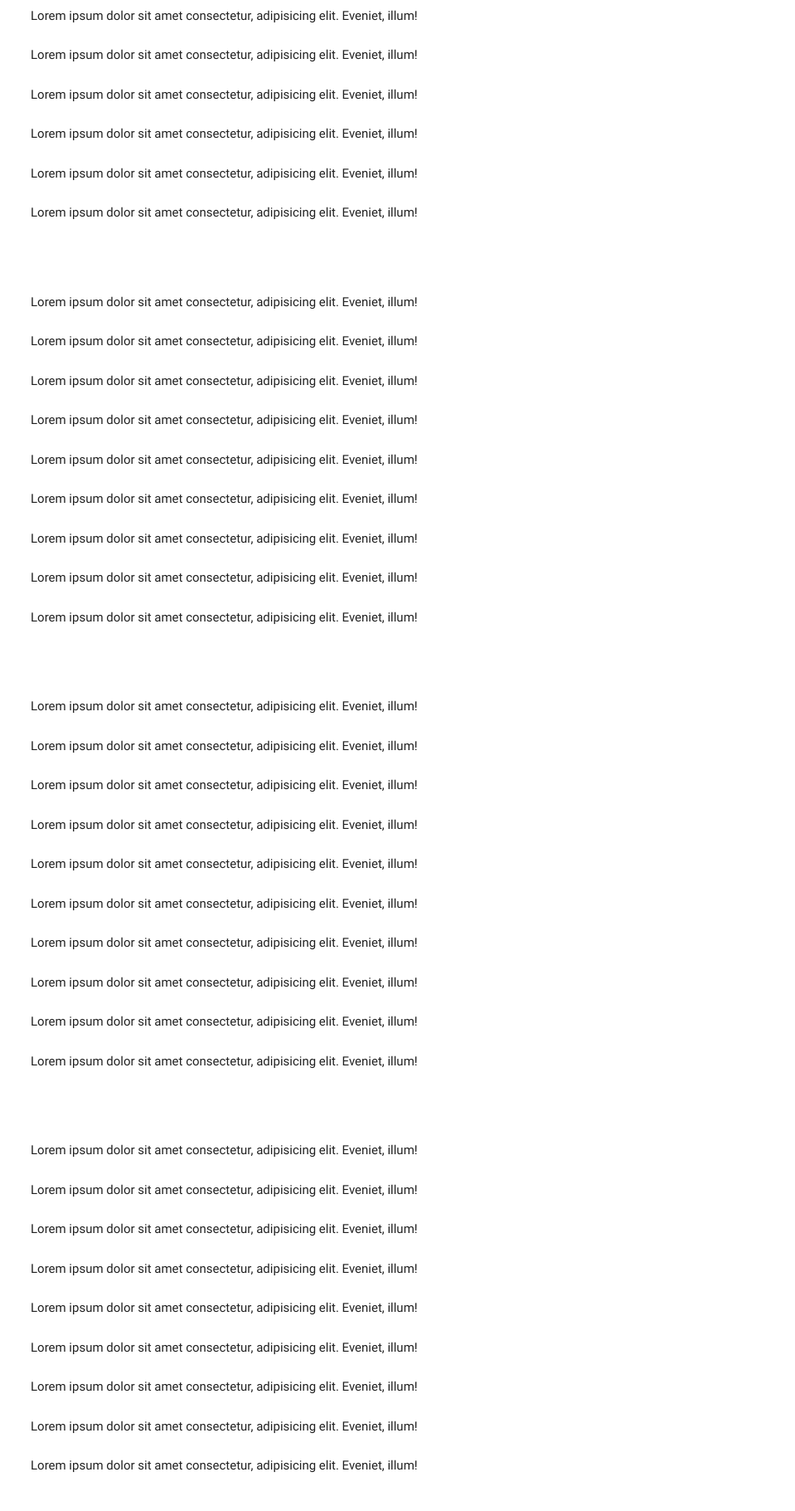
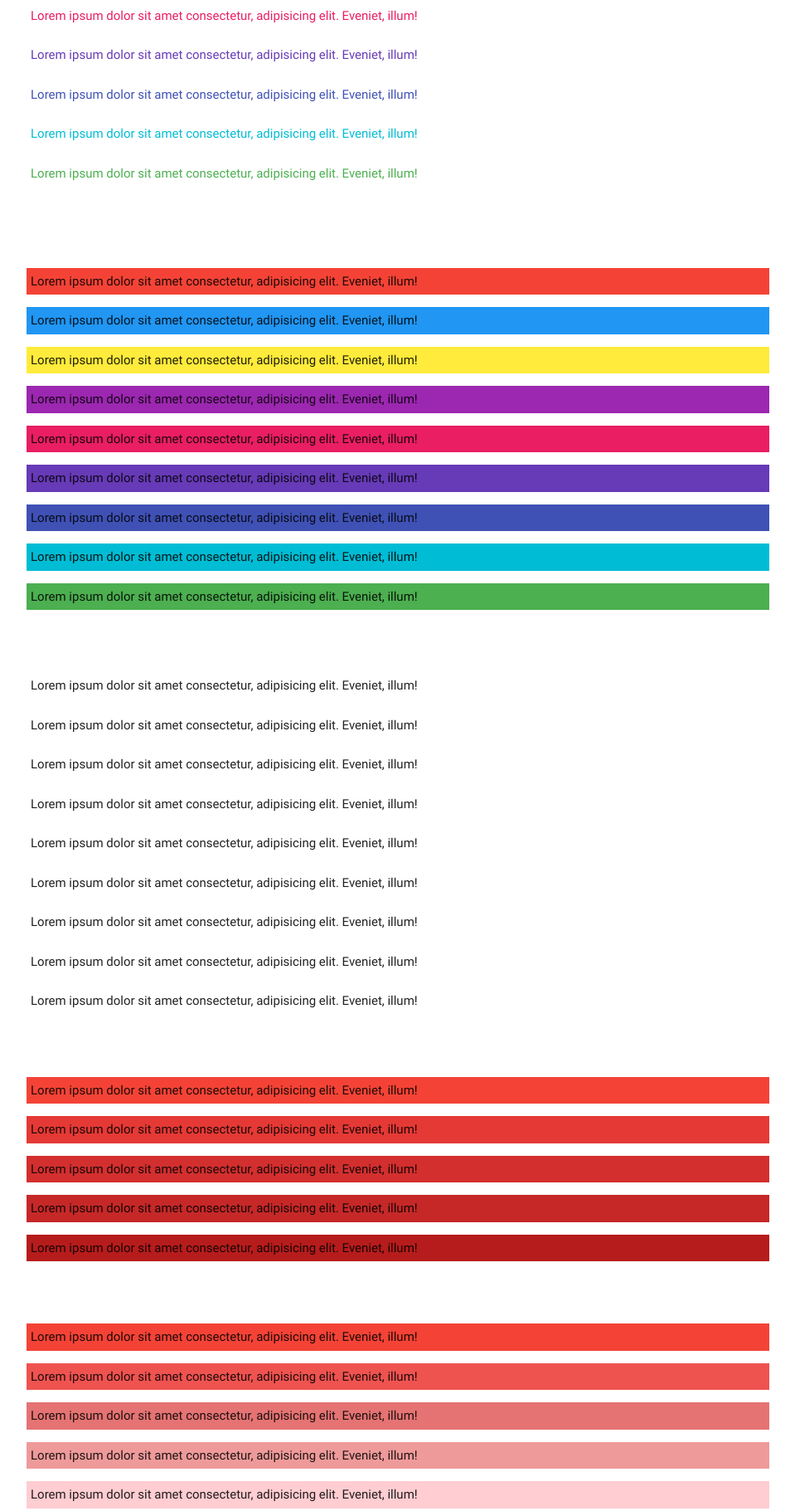
Before and after one commit to theIshantha/Materialize-from-scratch, a plain HTML site: page Materialize_Sandbox/2_2_colors.html in a window 1280 px wide. Shown: the part 467-2288 px from the top of the page at 83% size, without its empty margins (160-1119 px from the left). Drawn offline with nearby package versions, Linux system fonts and the light colour scheme.

Commit message:
d shjfb bhjr

```diff
--- a/Materialize_Sandbox/2_2_colors.html
+++ b/Materialize_Sandbox/2_2_colors.html
@@ -134,6 +134,22 @@
     <!-- TEXT COLORS -->
 
     <!-- STANDARD COLORS -->
+    <p class="red-text">Lorem ipsum dolor sit amet consectetur, adipisicing elit. Eveniet, illum!</p>
+    <p class="blue-text">Lorem ipsum dolor sit amet consectetur, adipisicing elit. Eveniet, illum!</p>
+    <p class="yellow-text">Lorem ipsum dolor sit amet consectetur, adipisicing elit. Eveniet, illum!</p>
+    <p class="purple-text">Lorem ipsum dolor sit amet consectetur, adipisicing elit. Eveniet, illum!</p>
+    <p class="pink-text">Lorem ipsum dolor sit amet consectetur, adipisicing elit. Eveniet, illum!</p>
+    <p class="deep-purple-text">Lorem ipsum dolor sit amet consectetur, adipisicing elit. Eveniet, illum!</p>
+    <p class="indigo-text">Lorem ipsum dolor sit amet consectetur, adipisicing elit. Eveniet, illum!</p>
+    <p class="cyan-text">Lorem ipsum dolor sit amet consectetur, adipisicing elit. Eveniet, illum!</p>
+    <p class="green-text">Lorem ipsum dolor sit amet consectetur, adipisicing elit. Eveniet, illum!</p>
+    <!-- <p>Lorem ipsum dolor sit amet consectetur, adipisicing elit. Eveniet, illum!</p> -->
+
+    <br>
+
+
+    <!-- LESS COMMON COLORS -->
+    <!-- <p>Lorem ipsum dolor sit amet consectetur, adipisicing elit. Eveniet, illum!</p>
     <p>Lorem ipsum dolor sit amet consectetur, adipisicing elit. Eveniet, illum!</p>
     <p>Lorem ipsum dolor sit amet consectetur, adipisicing elit. Eveniet, illum!</p>
     <p>Lorem ipsum dolor sit amet consectetur, adipisicing elit. Eveniet, illum!</p>
@@ -141,23 +157,7 @@
     <p>Lorem ipsum dolor sit amet consectetur, adipisicing elit. Eveniet, illum!</p>
     <p>Lorem ipsum dolor sit amet consectetur, adipisicing elit. Eveniet, illum!</p>
     <p>Lorem ipsum dolor sit amet consectetur, adipisicing elit. Eveniet, illum!</p>
-    <p>Lorem ipsum dolor sit amet consectetur, adipisicing elit. Eveniet, illum!</p>
-    <p>Lorem ipsum dolor sit amet consectetur, adipisicing elit. Eveniet, illum!</p>
-    <p>Lorem ipsum dolor sit amet consectetur, adipisicing elit. Eveniet, illum!</p>
-
-    <br>
-    <br>
-
-    <!-- LESS COMMON COLORS -->
-    <p>Lorem ipsum dolor sit amet consectetur, adipisicing elit. Eveniet, illum!</p>
-    <p>Lorem ipsum dolor sit amet consectetur, adipisicing elit. Eveniet, illum!</p>
-    <p>Lorem ipsum dolor sit amet consectetur, adipisicing elit. Eveniet, illum!</p>
-    <p>Lorem ipsum dolor sit amet consectetur, adipisicing elit. Eveniet, illum!</p>
-    <p>Lorem ipsum dolor sit amet consectetur, adipisicing elit. Eveniet, illum!</p>
-    <p>Lorem ipsum dolor sit amet consectetur, adipisicing elit. Eveniet, illum!</p>
-    <p>Lorem ipsum dolor sit amet consectetur, adipisicing elit. Eveniet, illum!</p>
-    <p>Lorem ipsum dolor sit amet consectetur, adipisicing elit. Eveniet, illum!</p>
-    <p>Lorem ipsum dolor sit amet consectetur, adipisicing elit. Eveniet, illum!</p>
+    <p>Lorem ipsum dolor sit amet consectetur, adipisicing elit. Eveniet, illum!</p> -->
 
     <br>
     <br>
@@ -165,16 +165,16 @@
     <!-- BACKGROUND COLORS -->
 
     <!-- Standard Colors -->
-    <p>Lorem ipsum dolor sit amet consectetur, adipisicing elit. Eveniet, illum!</p>
-    <p>Lorem ipsum dolor sit amet consectetur, adipisicing elit. Eveniet, illum!</p>
-    <p>Lorem ipsum dolor sit amet consectetur, adipisicing elit. Eveniet, illum!</p>
-    <p>Lorem ipsum dolor sit amet consectetur, adipisicing elit. Eveniet, illum!</p>
-    <p>Lorem ipsum dolor sit amet consectetur, adipisicing elit. Eveniet, illum!</p>
-    <p>Lorem ipsum dolor sit amet consectetur, adipisicing elit. Eveniet, illum!</p>
-    <p>Lorem ipsum dolor sit amet consectetur, adipisicing elit. Eveniet, illum!</p>
-    <p>Lorem ipsum dolor sit amet consectetur, adipisicing elit. Eveniet, illum!</p>
-    <p>Lorem ipsum dolor sit amet consectetur, adipisicing elit. Eveniet, illum!</p>
-    <p>Lorem ipsum dolor sit amet consectetur, adipisicing elit. Eveniet, illum!</p>
+    <p class="red">Lorem ipsum dolor sit amet consectetur, adipisicing elit. Eveniet, illum!</p>
+    <p class="blue">Lorem ipsum dolor sit amet consectetur, adipisicing elit. Eveniet, illum!</p>
+    <p class="yellow">Lorem ipsum dolor sit amet consectetur, adipisicing elit. Eveniet, illum!</p>
+    <p class="purple">Lorem ipsum dolor sit amet consectetur, adipisicing elit. Eveniet, illum!</p>
+    <p class="pink">Lorem ipsum dolor sit amet consectetur, adipisicing elit. Eveniet, illum!</p>
+    <p class="deep-purple">Lorem ipsum dolor sit amet consectetur, adipisicing elit. Eveniet, illum!</p>
+    <p class="indigo">Lorem ipsum dolor sit amet consectetur, adipisicing elit. Eveniet, illum!</p>
+    <p class="cyan">Lorem ipsum dolor sit amet consectetur, adipisicing elit. Eveniet, illum!</p>
+    <p class="green">Lorem ipsum dolor sit amet consectetur, adipisicing elit. Eveniet, illum!</p>
+    <!-- <p>Lorem ipsum dolor sit amet consectetur, adipisicing elit. Eveniet, illum!</p> -->
 
     <br>
     <br>
@@ -195,23 +195,22 @@
 
     <!-- DARKEN -->
 
-    <p>Lorem ipsum dolor sit amet consectetur, adipisicing elit. Eveniet, illum!</p>
-    <p>Lorem ipsum dolor sit amet consectetur, adipisicing elit. Eveniet, illum!</p>
-    <p>Lorem ipsum dolor sit amet consectetur, adipisicing elit. Eveniet, illum!</p>
-    <p>Lorem ipsum dolor sit amet consectetur, adipisicing elit. Eveniet, illum!</p>
-    <p>Lorem ipsum dolor sit amet consectetur, adipisicing elit. Eveniet, illum!</p>
+    <p class="red">Lorem ipsum dolor sit amet consectetur, adipisicing elit. Eveniet, illum!</p>
+    <p class="red darken-1">Lorem ipsum dolor sit amet consectetur, adipisicing elit. Eveniet, illum!</p>
+    <p class="red darken-2">Lorem ipsum dolor sit amet consectetur, adipisicing elit. Eveniet, illum!</p>
+    <p class="red darken-3">Lorem ipsum dolor sit amet consectetur, adipisicing elit. Eveniet, illum!</p>
+    <p class="red darken-4">Lorem ipsum dolor sit amet consectetur, adipisicing elit. Eveniet, illum!</p>
 
     <br>
     <br>
 
     <!-- LIGHTEN -->
 
-    <p>Lorem ipsum dolor sit amet consectetur, adipisicing elit. Eveniet, illum!</p>
-    <p>Lorem ipsum dolor sit amet consectetur, adipisicing elit. Eveniet, illum!</p>
-    <p>Lorem ipsum dolor sit amet consectetur, adipisicing elit. Eveniet, illum!</p>
-    <p>Lorem ipsum dolor sit amet consectetur, adipisicing elit. Eveniet, illum!</p>
-    <p>Lorem ipsum dolor sit amet consectetur, adipisicing elit. Eveniet, illum!</p>
-
+    <p class="red">Lorem ipsum dolor sit amet consectetur, adipisicing elit. Eveniet, illum!</p>
+    <p class="red lighten-1">Lorem ipsum dolor sit amet consectetur, adipisicing elit. Eveniet, illum!</p>
+    <p class="red lighten-2">Lorem ipsum dolor sit amet consectetur, adipisicing elit. Eveniet, illum!</p>
+    <p class="red lighten-3">Lorem ipsum dolor sit amet consectetur, adipisicing elit. Eveniet, illum!</p>
+    <p class="red lighten-4">Lorem ipsum dolor sit amet consectetur, adipisicing elit. Eveniet, illum!</p>
     <!-- END HERE -->
 
 
```
Also changed, not shown: Materialize_Sandbox/2_1_typography.html (+16 -12 lines), index.html (+7 -3 lines), 1 other file.
